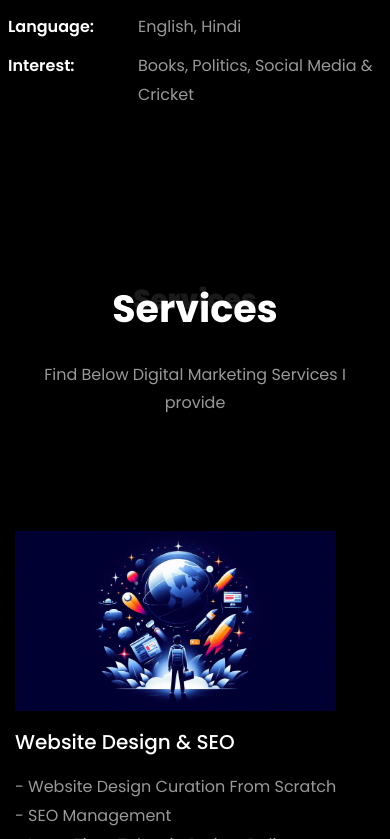
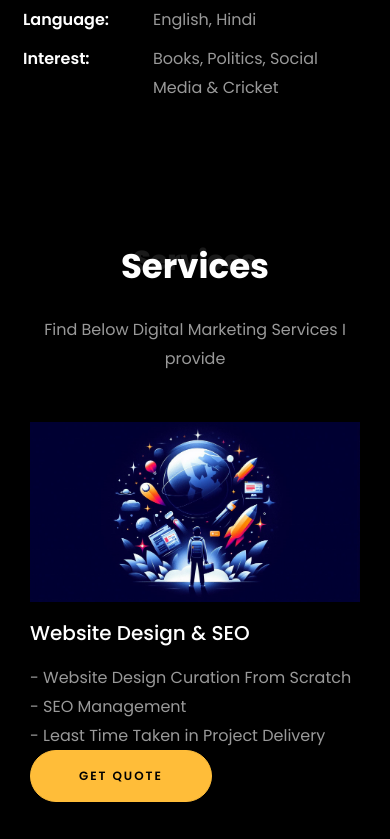
Before and after one commit to nishantkrtyagi/digital-marketing, a plain HTML site: page index.html in a window 390 px wide. Shown: the part 2393-3232 px from the top of the page. Drawn offline with Linux system fonts and the light colour scheme; files whose address does not match are found by name.

Commit message:
Update index.html

```diff
--- a/index.html
+++ b/index.html
@@ -31,6 +31,10 @@
 	<link rel="stylesheet" href="css/style.css">
 
 	<style>
+		body { padding: 0; }
+		.page-wraper { display: flex; flex-direction: column; overflow-x: hidden; }
+		a { word-wrap: break-word; }
+
 		.about-mf .box-shadow-full { padding-top: 4rem; padding-bottom: 4rem; }
 		.about-mf .about-img { margin-bottom: 2rem; }
 		.about-mf .about-img img { margin-left: 10px; }
@@ -56,6 +60,12 @@
 
 		@media only screen and (max-width: 767px) {
 			.zoom-effect:hover { transform: scale(1); }
+			.ftco-navbar-light.scrolled { display: none; }
+			section.ftco-section { padding-left: 15px; padding-right: 15px; }
+			.blog-entry { width: 100%; display: inline-block; vertical-align: top; }
+			.heading-section h2 { font-size: 34px; }
+			.pb-5, .py-5 { padding-bottom: 1rem !important; }
+			.mb-5, .my-5 { margin-bottom: 1rem !important; }
 		}
 	</style>
 </head>
@@ -427,7 +437,7 @@
 					</div>
 				</div>
 
-				<div class="row d-flex contact-info mb-5">
+				<div class="row d-flex contact-info">
 					<div class="col-md-6 col-lg-3 d-flex ftco-animate">
 						<div class="align-self-stretch box p-4 text-center">
 							<div class="icon d-flex align-items-center justify-content-center">
@@ -466,7 +476,7 @@
 					</div>
 				</div>
 
-				<div class="row justify-content-center">
+				<div class="row justify-content-center mb-5">
 					<br />
 					<ul class="ftco-footer-social list-unstyled d-flex justify-content-center align-items-center mb-0">
 						<li class="ftco-animate normal-txt">Find me on  </li>
```
